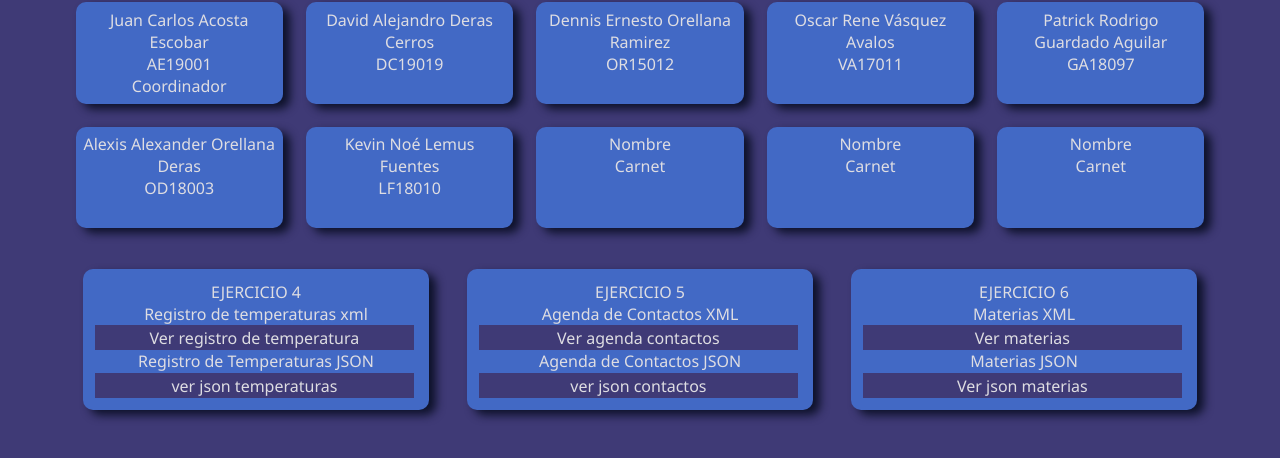
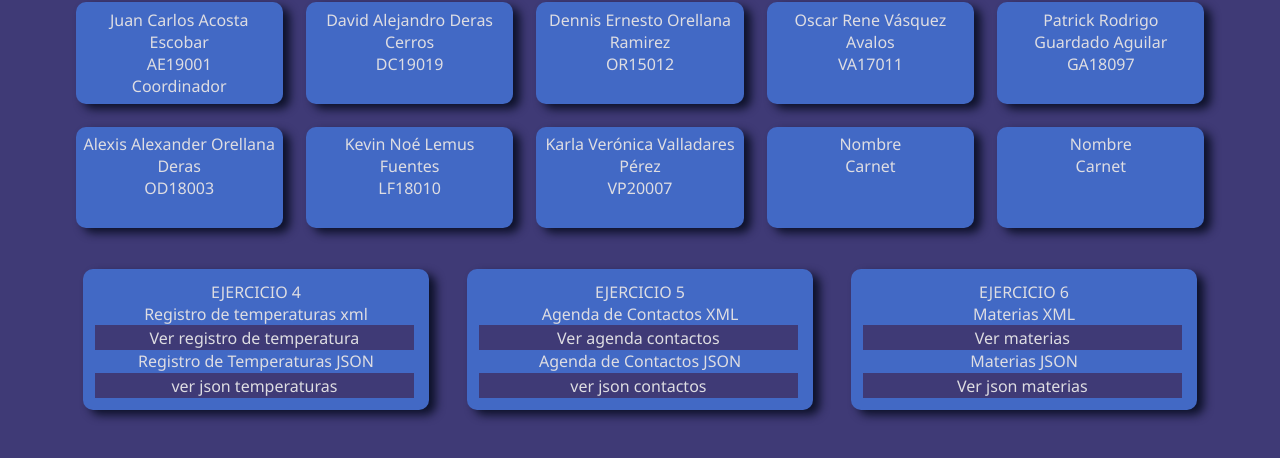
Before and after one commit to juanBM-1122/homework_31, a plain HTML site: page index.html in a window 1280 px wide. Shown: the part 156-614 px from the top of the page. Drawn offline with Linux system fonts and the light colour scheme.

Commit message:
Update index.html

```diff
--- a/index.html
+++ b/index.html
@@ -28,7 +28,7 @@
             <section class="tarjeta_section" style="text-align: center;">Patrick Rodrigo Guardado Aguilar <br> GA18097</section>
             <section class="tarjeta_section" style="text-align: center;">Alexis Alexander Orellana Deras <br> OD18003</section>
             <section class="tarjeta_section" style="text-align: center;">Kevin No&eacute; Lemus Fuentes<br> LF18010</section>
-            <section class="tarjeta_section" style="text-align: center;">Nombre <br> Carnet</section>
+            <section class="tarjeta_section" style="text-align: center;">Karla Ver&oacute;nica Valladares P&eacute;rez <br> VP20007</section>
             <section class="tarjeta_section" style="text-align: center;">Nombre <br> Carnet</section>
             <section class="tarjeta_section" style="text-align: center;">Nombre <br> Carnet</section>
         </article>
```
